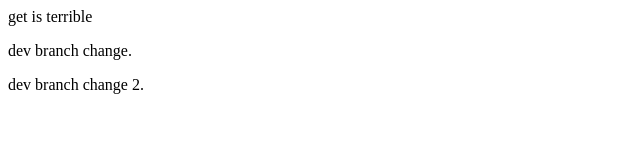
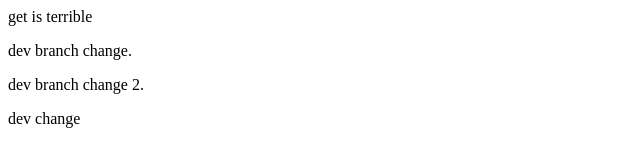
Before and after one commit to britger1/example, a plain HTML site: page index.html in a window 1280 px wide. Shown: the full height of the page, 0-640 px from the left. Drawn offline with Linux system fonts and the light colour scheme.

Commit message:
dev change

```diff
--- a/index.html
+++ b/index.html
@@ -5,5 +5,6 @@
 <p>get is terrible</p>
 <p>dev branch change.</p>
 <p>dev branch change 2.</p>
+<p>dev change</p>
 </body>
 </html>
```
